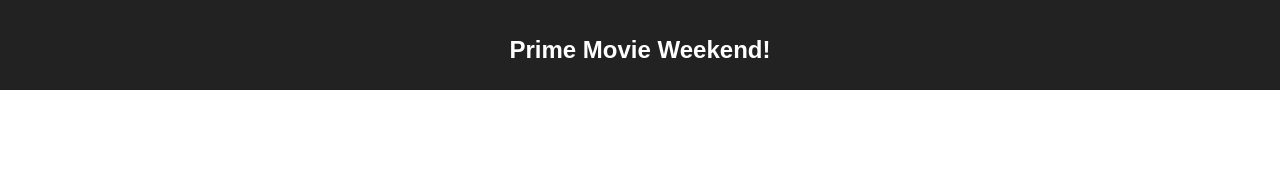
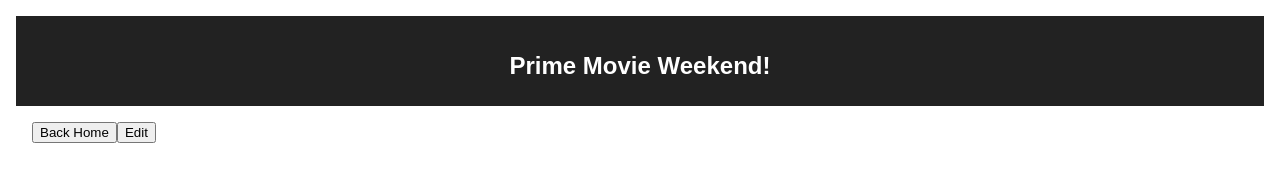
Before and after one commit to lukemm23/react-redux-sagas-movie-master, a React app: page /#/details in a window 1280 px wide. Built offline with nearby package versions, Linux system fonts and the light colour scheme.

Commit message:
details page render, set up second get for joined tables from router.js

```diff
--- a/src/components/App/App.css
+++ b/src/components/App/App.css
@@ -19,3 +19,7 @@
   from { transform: rotate(0deg); }
   to { transform: rotate(360deg); }
 }
+
+.App {
+  margin: 1rem 1rem;
+}
--- a/src/components/App/App.js
+++ b/src/components/App/App.js
@@ -1,6 +1,6 @@
 import React, { Component } from 'react';
 import './App.css';
-import { HashRouter as Router, Route, Link } from 'react-router-dom';
+import { HashRouter as Router, Route} from 'react-router-dom';
 import Home from '../pages/Home/home';
 import Details from '../pages//Details/details';
 import Edit from '../pages/Edit/edit';
--- a/src/components/pages/Details/details.js
+++ b/src/components/pages/Details/details.js
@@ -4,23 +4,37 @@
 
 
 class Details extends Component {
-
-
+    backHome = () => {
+        this.props.history.push('/');
+    }
+    edit = () => {
+        this.props.history.push('/edit');
+    }
     render() {
-        const detailsArr = this.props.store.moviesReducer.map((item, index) => {
+        const itemArr = this.props.store.detailReducer.selected.map((item, index) => {
+            return (
+                <li key={index}>
+                    {item.name}
+                </li>
+            )
+        })
+        const MovieArr = this.props.store.moviesReducer.selected.map((item, index) => {
             return (
                 <div key={index}>
-
-                        <h2>{item.title}</h2>
-                        {item.description}
-
+                    <h1>{item.title}</h1>
+                    {item.description}
                 </div>
-            );
+            )
         })
 
         return (
             <div className="App">
-                {detailsArr}
+                <button onClick={this.backHome}>Back Home</button>
+                <button onClick={this.edit}>Edit</button>
+                {MovieArr}
+                <ul>
+                    {itemArr}
+                </ul>
             </div>
         );
     }
--- a/src/components/pages/Edit/edit.js
+++ b/src/components/pages/Edit/edit.js
@@ -4,13 +4,36 @@
 
 
 class Edit extends Component {
+  state = {
+    title: '',
+    description: '',
+  }
 
-
+  backHome = () => {
+    this.props.history.push('/');
+  }
+  details = () => {
+    this.props.history.push('/details');
+  }
   render() {
+    const itemArr = this.props.store.detailReducer.selected.map((item, index) => {
+      return (
+        <li key={index}>
+          {item.name}
+        </li>
+      )
+    })
 
     return (
       <div className="App">
-
+        <button onClick={this.backHome}>Back Home</button>
+        <button onClick={this.details}>Cancel</button>
+        <button>Save</button>
+        <input placeholder="title"></input>
+        <input placeholder="description"></input>
+        <ul>
+          {itemArr}
+        </ul>
       </div>
     );
   }
--- a/src/components/pages/Home/home.js
+++ b/src/components/pages/Home/home.js
@@ -8,14 +8,31 @@
     this.props.dispatch({
       type: 'GET_MOVIES',
     })
+    this.props.dispatch({
+      type: 'GET_DETAILS',
+    })
   }
 
+  clickEvent(event, title) {
+    this.props.dispatch({
+      type: 'GET_ITEM_DETAIL',
+      payload: title
+    })
+    this.props.dispatch({
+      type: 'GET_ITEM_MOVIE',
+      payload: title
+    })
+    this.props.history.push('/details');
+  }
 
   render() {
-    const moviesArr = this.props.store.moviesReducer.map((item, index) => {
+    const moviesArr = this.props.store.moviesReducer.items.map((item, index) => {
       return (
         <tr key={index}>
-          <td><img alt="" src={item.poster}></img></td>
+          <td
+            onClick={(event) => this.clickEvent(event, item.title)}>
+            <img alt="" src={item.poster}></img>
+          </td>
           <td>
             <h2>{item.title}</h2>
             {item.description}
--- a/src/index.js
+++ b/src/index.js
@@ -12,9 +12,14 @@
 import createSagaMiddleware from 'redux-saga';
 import { takeEvery, put } from 'redux-saga/effects';
 
+
+
+
+//SAGAS//
 // Create the rootSaga generator function
 function* rootSaga() {
     yield takeEvery('GET_MOVIES', getMoviesSaga);
+    yield takeEvery('GET_DETAILS', getDetailsSaga);
 }
 
 function* getMoviesSaga() {
@@ -32,43 +37,82 @@
     }
 }
 
+function* getDetailsSaga() {
+    try {
+        const response = yield axios({
+            method: 'GET',
+            url: '/api/movies/details'
+        });
+        yield put({
+            type: 'SET_DETAILS',
+            payload: response.data
+        });
+    } catch (err) {
+        console.log('error fetching movies: ', err);
+    }
+}
+
+
+
+
+//REDUCERS//
+const moviesReducer = (state = {items:[], selected:[]}, action) => {
+    let result;
+    switch (action.type) {
+        case 'SET_MOVIES':
+            // state.items.push(...action.payload);
+            return {
+                items:[...action.payload]};
+            case 'GET_ITEM_MOVIE':
+            console.log(state.items.length);
+            result = state.items.filter (item => {
+                console.log(item.title, action.payload);
+                return item.title === action.payload;
+            });
+            console.log(action, result);
+            return {
+                ...state,
+                selected: result
+            };
+        default:
+            return {...state};
+    }
+}
+
+const detailReducer = (state = {items:[], selected:[]}, action) => {
+    console.log(action);
+    let result;
+    switch (action.type) {
+        case 'SET_DETAILS':
+            // state.items.push(...action.payload);
+            return {
+                items:[...action.payload]};
+        case 'GET_ITEM_DETAIL':
+            console.log(state.items.length);
+            result = state.items.filter (item => {
+                console.log(item.title, action.payload);
+                return item.title === action.payload;
+            });
+            console.log(action, result);
+            return {
+                ...state,
+                selected: result
+            };
+        default: return {...state};
+    }
+}
+
+
+
 
 // Create sagaMiddleware
 const sagaMiddleware = createSagaMiddleware();
-
-// Used to store movies returned from the server
-// const movies = (state = [], action) => {
-//     switch (action.type) {
-//         case 'SET_MOVIES':
-//             return action.payload;
-//         default:
-//             return state;
-//     }
-// }
-
-// Used to store the movie genres
-// const genres = (state = [], action) => {
-//     switch (action.type) {
-//         case 'SET_GENRES':
-//             return action.payload;
-//         default:
-//             return state;
-//     }
-// }
-
-const moviesReducer = (state = [], action) => {
-    switch (action.type) {
-        case 'SET_MOVIES':
-            return action.payload;
-        default:
-            return state;
-    }
-}
 
 // Create one store that all components can use
 const storeInstance = createStore(
     combineReducers({
         moviesReducer,
+        detailReducer
         // genres,
     }),
     // Add sagaMiddleware to our store
```
Also changed, not shown: server/routes/router.js (+15 -0 lines).
